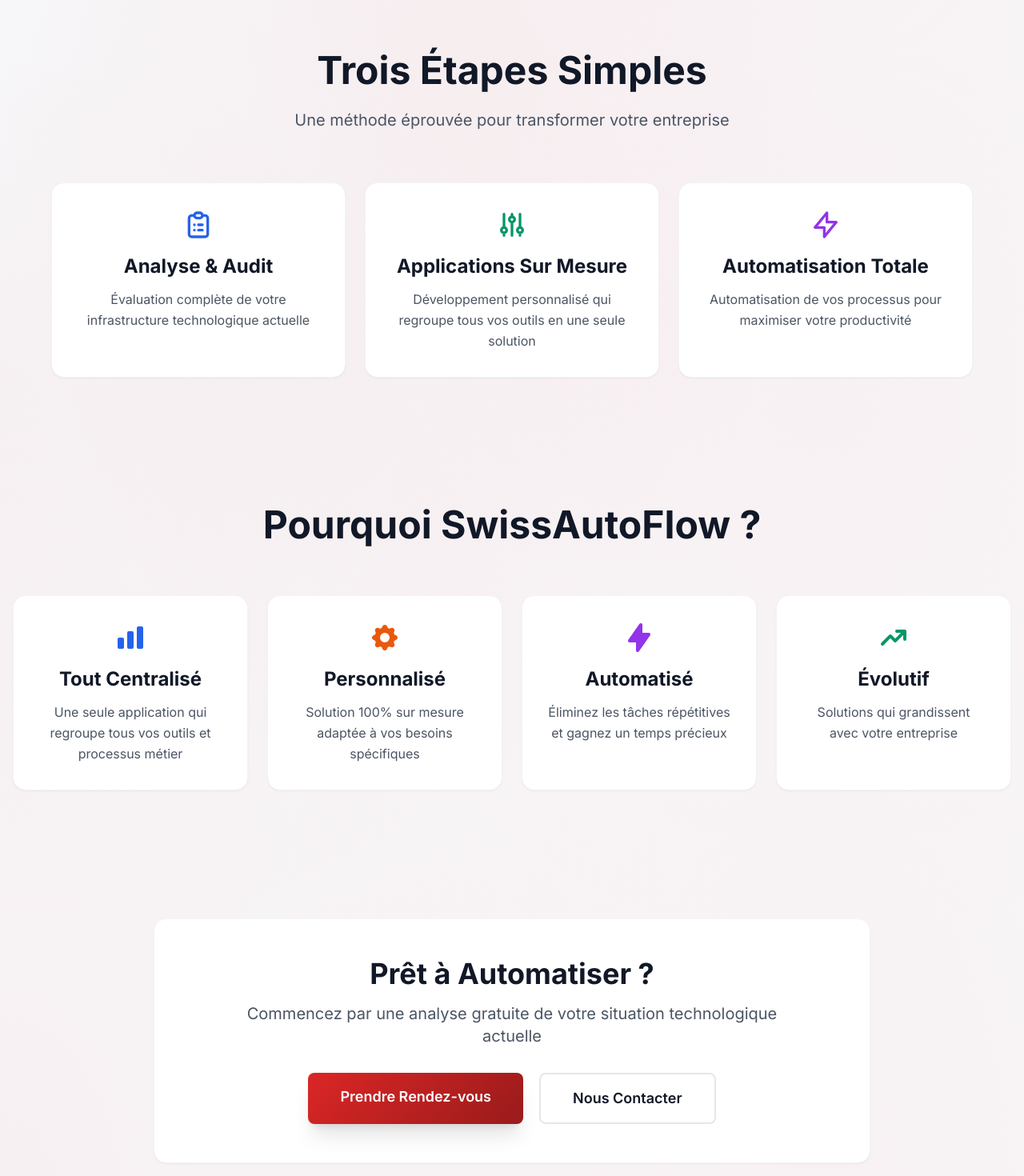
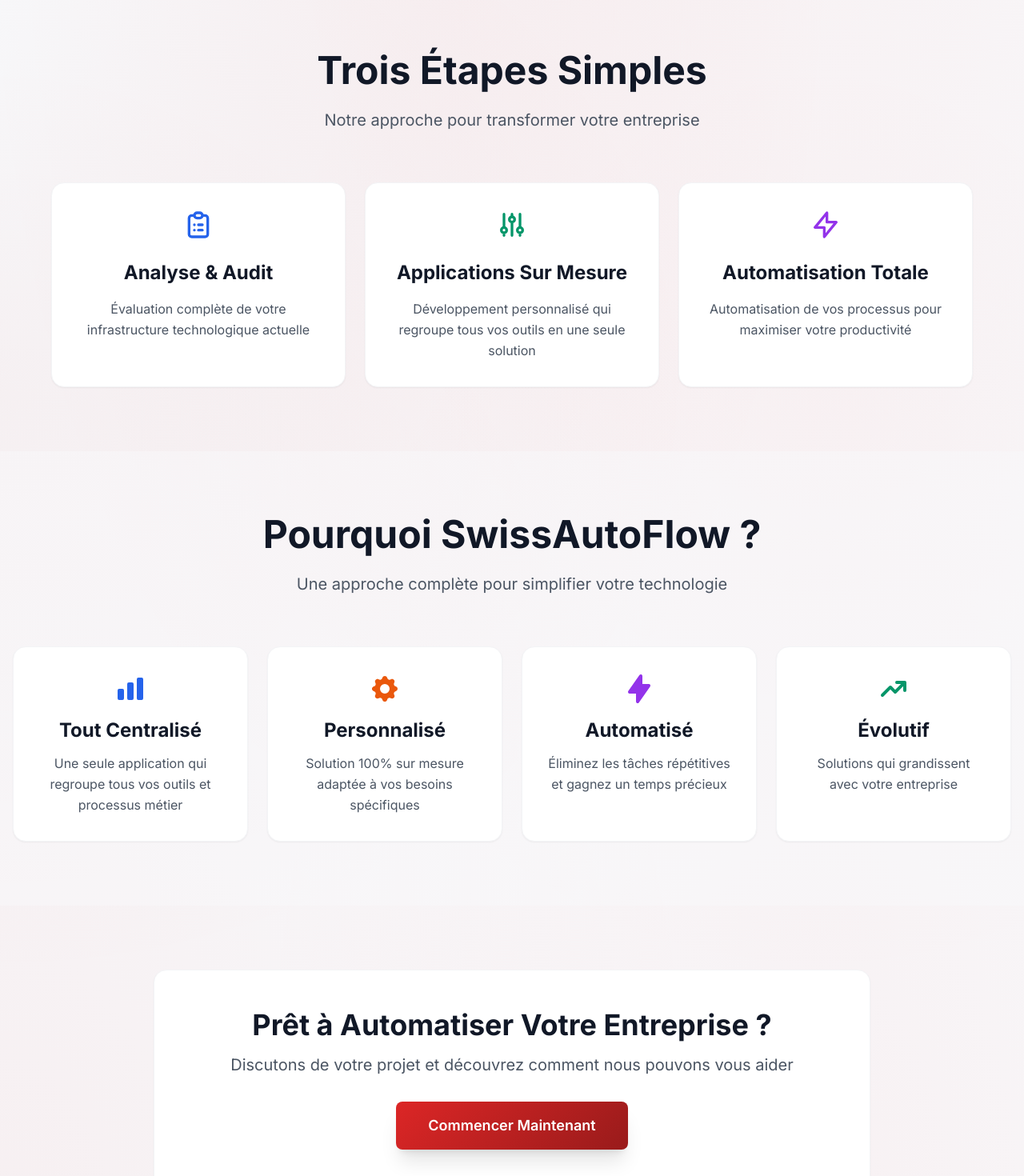
Before and after one commit to julienalissa/automate, a Next.js app: page / in a window 1280 px wide. Shown: the part 600-2070 px from the top of the page at 80% size. Built offline with nearby package versions, Linux system fonts and the light colour scheme.

Commit message:
Adaptation page d'accueil avec traductions FR/EN

```diff
--- a/app/page.tsx
+++ b/app/page.tsx
@@ -1,75 +1,55 @@
 'use client'
 
 import Link from 'next/link'
+import { useLanguage } from '@/contexts/LanguageContext'
 
 export default function Home() {
-  const services = [
-    {
-      title: 'Analyse & Audit',
-      description: 'Évaluation complète de votre infrastructure technologique actuelle',
-      icon: (
-        <svg className="w-10 h-10 text-blue-600" fill="none" stroke="currentColor" viewBox="0 0 24 24">
+  const { t } = useLanguage()
+
+  const getServiceIcon = (index: number) => {
+    const icons = [
+      <svg key={0} className="w-10 h-10 text-blue-600" fill="none" stroke="currentColor" viewBox="0 0 24 24">
         <path strokeLinecap="round" strokeLinejoin="round" strokeWidth={2} d="M9 5H7a2 2 0 00-2 2v12a2 2 0 002 2h10a2 2 0 002-2V7a2 2 0 00-2-2h-2M9 5a2 2 0 002 2h2a2 2 0 002-2M9 5a2 2 0 012-2h2a2 2 0 012 2m-3 7h3m-3 4h3m-6-4h.01M9 16h.01" />
-        </svg>
-      ),
-    },
-    {
-      title: 'Applications Sur Mesure',
-      description: 'Développement personnalisé qui regroupe tous vos outils en une seule solution',
-      icon: (
-        <svg className="w-10 h-10 text-emerald-600" fill="none" stroke="currentColor" viewBox="0 0 24 24">
+      </svg>,
+      <svg key={1} className="w-10 h-10 text-emerald-600" fill="none" stroke="currentColor" viewBox="0 0 24 24">
         <path strokeLinecap="round" strokeLinejoin="round" strokeWidth={2} d="M12 6V4m0 2a2 2 0 100 4m0-4a2 2 0 110 4m-6 8a2 2 0 100-4m0 4a2 2 0 110-4m0 4v2m0-6V4m6 6v10m6-2a2 2 0 100-4m0 4a2 2 0 110-4m0 4v2m0-6V4" />
-        </svg>
-      ),
-    },
-    {
-      title: 'Automatisation Totale',
-      description: 'Automatisation de vos processus pour maximiser votre productivité',
-      icon: (
-        <svg className="w-10 h-10 text-purple-600" fill="none" stroke="currentColor" viewBox="0 0 24 24">
+      </svg>,
+      <svg key={2} className="w-10 h-10 text-purple-600" fill="none" stroke="currentColor" viewBox="0 0 24 24">
         <path strokeLinecap="round" strokeLinejoin="round" strokeWidth={2} d="M13 10V3L4 14h7v7l9-11h-7z" />
       </svg>
-      ),
-    },
+    ]
+    return icons[index]
+  }
+
+  const getBenefitIcon = (index: number) => {
+    const icons = [
+      <svg key={0} className="w-10 h-10 text-blue-600" fill="currentColor" viewBox="0 0 20 20">
+        <path d="M2 11a1 1 0 011-1h2a1 1 0 011 1v5a1 1 0 01-1 1H3a1 1 0 01-1-1v-5zM8 7a1 1 0 011-1h2a1 1 0 011 1v9a1 1 0 01-1 1H9a1 1 0 01-1-1V7zM14 4a1 1 0 011-1h2a1 1 0 011 1v12a1 1 0 01-1 1h-2a1 1 0 01-1-1V4z" />
+      </svg>,
+      <svg key={1} className="w-10 h-10 text-orange-600" fill="currentColor" viewBox="0 0 20 20">
+        <path fillRule="evenodd" d="M11.49 3.17c-.38-1.56-2.6-1.56-2.98 0a1.532 1.532 0 01-2.286.948c-1.372-.836-2.942.734-2.106 2.106.54.886.061 2.042-.947 2.287-1.561.379-1.561 2.6 0 2.978a1.532 1.532 0 01.947 2.287c-.836 1.372.734 2.942 2.106 2.106a1.532 1.532 0 012.287.947c.379 1.561 2.6 1.561 2.978 0a1.533 1.533 0 012.287-.947c1.372.836 2.942-.734 2.106-2.106a1.533 1.533 0 01.947-2.287c1.561-.379 1.561-2.6 0-2.978a1.532 1.532 0 01-.947-2.287c.836-1.372-.734-2.942-2.106-2.106a1.532 1.532 0 01-2.287-.947zM10 13a3 3 0 100-6 3 3 0 000 6z" clipRule="evenodd" />
+      </svg>,
+      <svg key={2} className="w-10 h-10 text-purple-600" fill="currentColor" viewBox="0 0 20 20">
+        <path fillRule="evenodd" d="M11.3 1.046A1 1 0 0112 2v5h4a1 1 0 01.82 1.573l-7 10A1 1 0 018 18v-5H4a1 1 0 01-.82-1.573l7-10a1 1 0 011.12-.38z" clipRule="evenodd" />
+      </svg>,
+      <svg key={3} className="w-10 h-10 text-emerald-600" fill="currentColor" viewBox="0 0 20 20">
+        <path fillRule="evenodd" d="M12 7a1 1 0 110-2h5a1 1 0 011 1v5a1 1 0 11-2 0V8.414l-4.293 4.293a1 1 0 01-1.414 0L8 10.414l-4.293 4.293a1 1 0 01-1.414-1.414l5-5a1 1 0 011.414 0L11 10.586 14.586 7H12z" clipRule="evenodd" />
+      </svg>
+    ]
+    return icons[index]
+  }
+
+  const services = [
+    { title: t('home.service1.title'), description: t('home.service1.desc') },
+    { title: t('home.service2.title'), description: t('home.service2.desc') },
+    { title: t('home.service3.title'), description: t('home.service3.desc') },
   ]
 
   const benefits = [
-    {
-      title: 'Tout Centralisé',
-      desc: 'Une seule application qui regroupe tous vos outils et processus métier',
-      icon: (
-        <svg className="w-10 h-10 text-blue-600" fill="currentColor" viewBox="0 0 20 20">
-          <path d="M2 11a1 1 0 011-1h2a1 1 0 011 1v5a1 1 0 01-1 1H3a1 1 0 01-1-1v-5zM8 7a1 1 0 011-1h2a1 1 0 011 1v9a1 1 0 01-1 1H9a1 1 0 01-1-1V7zM14 4a1 1 0 011-1h2a1 1 0 011 1v12a1 1 0 01-1 1h-2a1 1 0 01-1-1V4z" />
-        </svg>
-      ),
-    },
-    {
-      title: 'Personnalisé',
-      desc: 'Solution 100% sur mesure adaptée à vos besoins spécifiques',
-      icon: (
-        <svg className="w-10 h-10 text-orange-600" fill="currentColor" viewBox="0 0 20 20">
-          <path fillRule="evenodd" d="M11.49 3.17c-.38-1.56-2.6-1.56-2.98 0a1.532 1.532 0 01-2.286.948c-1.372-.836-2.942.734-2.106 2.106.54.886.061 2.042-.947 2.287-1.561.379-1.561 2.6 0 2.978a1.532 1.532 0 01.947 2.287c-.836 1.372.734 2.942 2.106 2.106a1.532 1.532 0 012.287.947c.379 1.561 2.6 1.561 2.978 0a1.533 1.533 0 012.287-.947c1.372.836 2.942-.734 2.106-2.106a1.533 1.533 0 01.947-2.287c1.561-.379 1.561-2.6 0-2.978a1.532 1.532 0 01-.947-2.287c.836-1.372-.734-2.942-2.106-2.106a1.532 1.532 0 01-2.287-.947zM10 13a3 3 0 100-6 3 3 0 000 6z" clipRule="evenodd" />
-        </svg>
-      ),
-    },
-    {
-      title: 'Automatisé',
-      desc: 'Éliminez les tâches répétitives et gagnez un temps précieux',
-      icon: (
-        <svg className="w-10 h-10 text-purple-600" fill="currentColor" viewBox="0 0 20 20">
-          <path fillRule="evenodd" d="M11.3 1.046A1 1 0 0112 2v5h4a1 1 0 01.82 1.573l-7 10A1 1 0 018 18v-5H4a1 1 0 01-.82-1.573l7-10a1 1 0 011.12-.38z" clipRule="evenodd" />
-        </svg>
-      ),
-    },
-    {
-      title: 'Évolutif',
-      desc: 'Solutions qui grandissent avec votre entreprise',
-      icon: (
-        <svg className="w-10 h-10 text-emerald-600" fill="currentColor" viewBox="0 0 20 20">
-          <path fillRule="evenodd" d="M12 7a1 1 0 110-2h5a1 1 0 011 1v5a1 1 0 11-2 0V8.414l-4.293 4.293a1 1 0 01-1.414 0L8 10.414l-4.293 4.293a1 1 0 01-1.414-1.414l5-5a1 1 0 011.414 0L11 10.586 14.586 7H12z" clipRule="evenodd" />
-        </svg>
-      ),
-    },
+    { title: t('home.benefit1.title'), desc: t('home.benefit1.desc') },
+    { title: t('home.benefit2.title'), desc: t('home.benefit2.desc') },
+    { title: t('home.benefit3.title'), desc: t('home.benefit3.desc') },
+    { title: t('home.benefit4.title'), desc: t('home.benefit4.desc') },
   ]
 
   return (
@@ -80,15 +60,15 @@
           <div className="max-w-5xl mx-auto">
             <div className="text-center mb-16 animate-fadeInUp">
               <h1 className="text-5xl md:text-6xl font-bold mb-6 text-gray-900 leading-tight">
-                <span className="gradient-text">SwissAutoFlow</span>
+                <span className="gradient-text">{t('home.title')}</span>
               </h1>
 
               <p className="text-xl md:text-2xl text-gray-600 mb-6 max-w-3xl mx-auto leading-relaxed">
-                Nous regroupons tous vos outils en une seule application personnalisée
+                {t('home.subtitle')}
               </p>
 
               <p className="text-lg text-gray-500 mb-12 max-w-2xl mx-auto">
-                Analyse • Développement • Automatisation
+                {t('home.tagline')}
               </p>
 
               <div className="flex flex-col sm:flex-row gap-5 justify-center items-center">
@@ -96,14 +76,14 @@
                   href="/rendez-vous"
                   className="px-10 py-4 btn-primary text-white rounded-lg font-semibold text-lg shadow-xl hover:shadow-2xl transition-all duration-300 hover-shimmer"
                 >
-                  Commencer Gratuitement
+                  {t('home.cta.start')}
                 </Link>
 
                 <Link
                   href="/services"
                   className="px-10 py-4 bg-white text-gray-900 border-2 border-gray-200 rounded-lg font-semibold text-lg hover:border-red-600 hover:text-red-700 transition-all duration-300 shadow-sm hover:shadow-md"
                 >
-                  Nos Services
+                  {t('home.cta.services')}
                 </Link>
               </div>
             </div>
@@ -116,10 +96,10 @@
         <div className="container mx-auto">
           <div className="text-center mb-16 animate-fadeInUp">
             <h2 className="text-4xl md:text-5xl font-bold text-gray-900 mb-6">
-              Trois Étapes Simples
+              {t('home.services.title')}
             </h2>
             <p className="text-xl text-gray-600 max-w-2xl mx-auto">
-              Une méthode éprouvée pour transformer votre entreprise
+              {t('home.services.subtitle')}
             </p>
           </div>
 
@@ -130,12 +110,15 @@
                 className="bg-white border border-gray-100 rounded-2xl p-8 card-hover shadow-sm animate-fadeInUp hover-shimmer"
                 style={{ animationDelay: `${index * 0.1}s` }}
               >
-                <div className="mb-4 flex justify-center">
-                  {service.icon}
+                <div className="mb-6 flex justify-center">
+                  {getServiceIcon(index)}
                 </div>
-
-                <h3 className="text-2xl font-bold text-gray-900 mb-3 text-center">{service.title}</h3>
-                <p className="text-gray-600 leading-relaxed text-center">{service.description}</p>
+                <h3 className="text-2xl font-bold text-gray-900 mb-4 text-center">
+                  {service.title}
+                </h3>
+                <p className="text-gray-600 leading-relaxed text-center">
+                  {service.description}
+                </p>
               </div>
             ))}
           </div>
@@ -143,12 +126,15 @@
       </section>
 
       {/* Benefits Section */}
-      <section className="relative py-20 px-4">
+      <section className="relative py-20 px-4 bg-gray-50/50">
         <div className="container mx-auto">
           <div className="text-center mb-16 animate-fadeInUp">
             <h2 className="text-4xl md:text-5xl font-bold text-gray-900 mb-6">
-              Pourquoi SwissAutoFlow ?
+              {t('home.benefits.title')}
             </h2>
+            <p className="text-xl text-gray-600 max-w-2xl mx-auto">
+              {t('home.benefits.subtitle')}
+            </p>
           </div>
 
           <div className="grid grid-cols-1 md:grid-cols-2 lg:grid-cols-4 gap-6 max-w-7xl mx-auto">
@@ -159,7 +145,7 @@
                 style={{ animationDelay: `${index * 0.1}s` }}
               >
                 <div className="mb-4 flex justify-center">
-                  {benefit.icon}
+                  {getBenefitIcon(index)}
                 </div>
                 <h3 className="text-2xl font-bold text-gray-900 mb-3">{benefit.title}</h3>
                 <p className="text-gray-600 leading-relaxed">{benefit.desc}</p>
@@ -169,30 +155,22 @@
         </div>
       </section>
 
-      {/* CTA Section */}
+      {/* Final CTA */}
       <section className="relative py-20 px-4">
-        <div className="container mx-auto text-center">
-          <div className="bg-white border border-gray-100 rounded-2xl p-12 max-w-4xl mx-auto shadow-sm animate-fadeInUp hover-shimmer">
+        <div className="container mx-auto">
+          <div className="max-w-4xl mx-auto text-center bg-white border border-gray-100 rounded-2xl p-12 shadow-sm animate-fadeInUp hover-shimmer">
             <h2 className="text-3xl md:text-4xl font-bold mb-4 text-gray-900">
-              Prêt à Automatiser ?
+              {t('home.cta.final.title')}
             </h2>
-            <p className="text-xl text-gray-600 mb-8 max-w-2xl mx-auto">
-              Commencez par une analyse gratuite de votre situation technologique actuelle
+            <p className="text-xl text-gray-600 mb-8">
+              {t('home.cta.final.subtitle')}
             </p>
-            <div className="flex flex-col sm:flex-row gap-5 justify-center">
             <Link
               href="/rendez-vous"
-                className="px-10 py-4 btn-primary text-white rounded-lg font-semibold text-lg shadow-xl hover:shadow-2xl transition-all duration-300"
+              className="inline-block px-10 py-4 btn-primary text-white rounded-lg font-semibold text-lg shadow-xl hover:shadow-2xl"
             >
-                Prendre Rendez-vous
+              {t('home.cta.final.button')}
             </Link>
-              <Link
-                href="/contact"
-                className="px-10 py-4 bg-white text-gray-900 border-2 border-gray-200 rounded-lg font-semibold text-lg hover:border-red-600 hover:text-red-700 transition-all duration-300"
-              >
-                Nous Contacter
-              </Link>
-            </div>
           </div>
         </div>
       </section>
```
Lines whose indentation alone changed are shown as unchanged.
